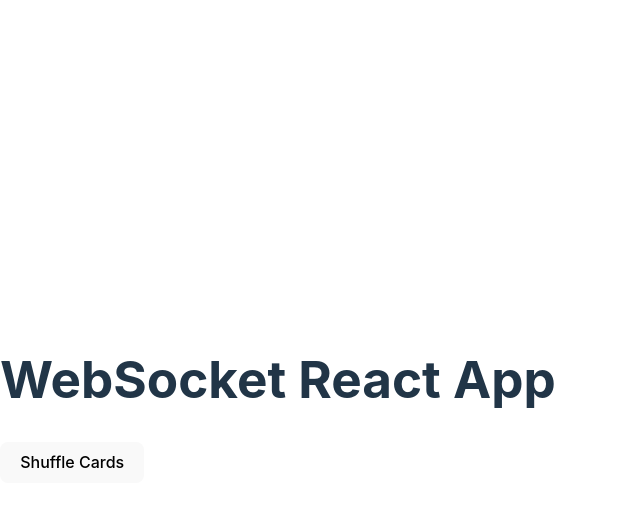
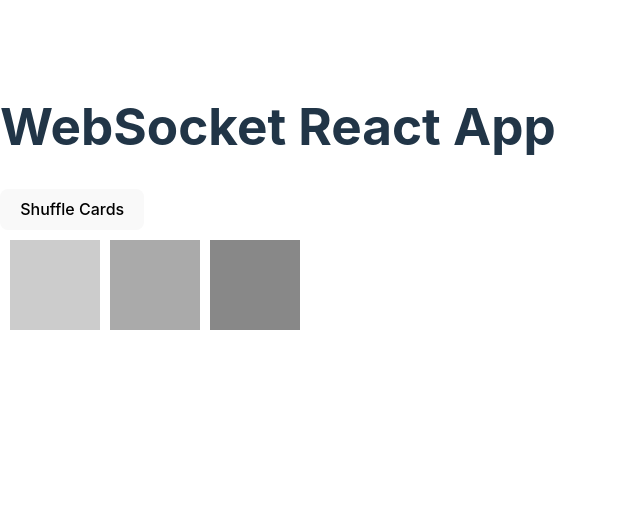
Before and after one commit to Rolidroid0/Szakdolgozat, a React (Vite) app in the folder Client/: page / in a window 1280 px wide. Shown: the top 506 px of the page, without its empty margins (0-640 px from the left). Built offline with nearby package versions, Linux system fonts and the light colour scheme; no server answers.

Commit message:
Térkép I.
Ismerkedés a térképpel, inkspace-vel

```diff
--- a/Client/package.json
+++ b/Client/package.json
@@ -10,6 +10,7 @@
     "preview": "vite preview"
   },
   "dependencies": {
+    "@svgr/webpack": "^8.1.0",
     "react": "^18.3.1",
     "react-dom": "^18.3.1",
     "websocket": "^1.0.35"
--- a/Client/src/App.tsx
+++ b/Client/src/App.tsx
@@ -1,3 +1,5 @@
+
+import Map from "./components/Map";
 import ShuffleCardsButton from "./components/ShuffleCardsButton";
 import { WebSocketService } from "./services/WebSocketService";
 
@@ -10,6 +12,7 @@ const App: React.FC = () => {
     <div>
       <h1>WebSocket React App</h1>
       <ShuffleCardsButton />
+      <Map />
     </div>
   );
 };
--- /dev/null
+++ b/Client/src/components/Map.tsx
@@ -0,0 +1,43 @@
+import React, { useState } from 'react';
+
+const Map: React.FC = () => {
+  const [hoveredRegion, setHoveredRegion] = useState<string | null>(null);
+
+  const handleMouseEnter = (regionId: string) => {
+    setHoveredRegion(regionId);
+  };
+
+  const handleMouseLeave = () => {
+    setHoveredRegion(null);
+  };
+
+  return (
+    <div>
+      <svg width="500" height="500" xmlns="http://www.w3.org/2000/svg">
+        <path
+          id="region1"
+          d="M10 10 L100 10 L100 100 L10 100 Z"
+          fill={hoveredRegion === 'region1' ? '#ffcc00' : '#ccc'}
+          onMouseEnter={() => handleMouseEnter('region1')}
+          onMouseLeave={handleMouseLeave}
+        />
+        <path
+          id="region2"
+          d="M110 10 L200 10 L200 100 L110 100 Z"
+          fill={hoveredRegion === 'region2' ? '#ffcc00' : '#aaa'}
+          onMouseEnter={() => handleMouseEnter('region2')}
+          onMouseLeave={handleMouseLeave}
+        />
+        <path
+          id="region3"
+          d="M210 10 L300 10 L300 100 L210 100 Z"
+          fill={hoveredRegion === 'region3' ? '#ffcc00' : '#888'}
+          onMouseEnter={() => handleMouseEnter('region3')}
+          onMouseLeave={handleMouseLeave}
+        />
+      </svg>
+    </div>
+  );
+};
+
+export default Map;
```
Also changed, not shown: 1 other file (tests, documents, lock files or other folders).
